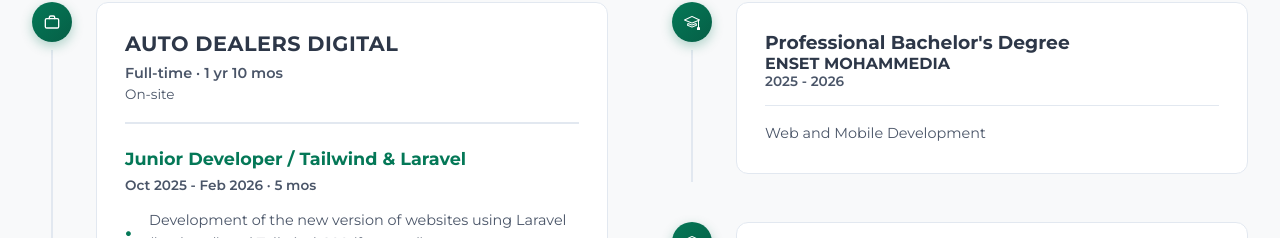
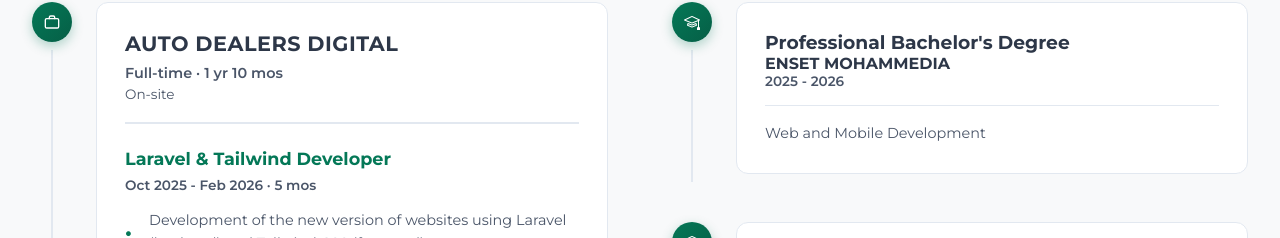
Before and after one commit to ibndahouothmane/portfolio, a React (Vite) app: page / in a window 1280 px wide. Shown: the part 3608-3846 px from the top of the page. Built offline with nearby package versions, Linux system fonts and the light colour scheme; no server answers.

Commit message:
Update Experience.jsx

```diff
--- a/src/components/Experience.jsx
+++ b/src/components/Experience.jsx
@@ -12,7 +12,7 @@
       location: 'On-site',
       positions: [
         {
-          title: 'Junior Developer / Tailwind & Laravel',
+          title: 'Laravel & Tailwind Developer',
           period: 'Oct 2025 - Feb 2026 · 5 mos',
           items: [
             'Development of the new version of websites using Laravel (backend) and Tailwind CSS (frontend)',
```
